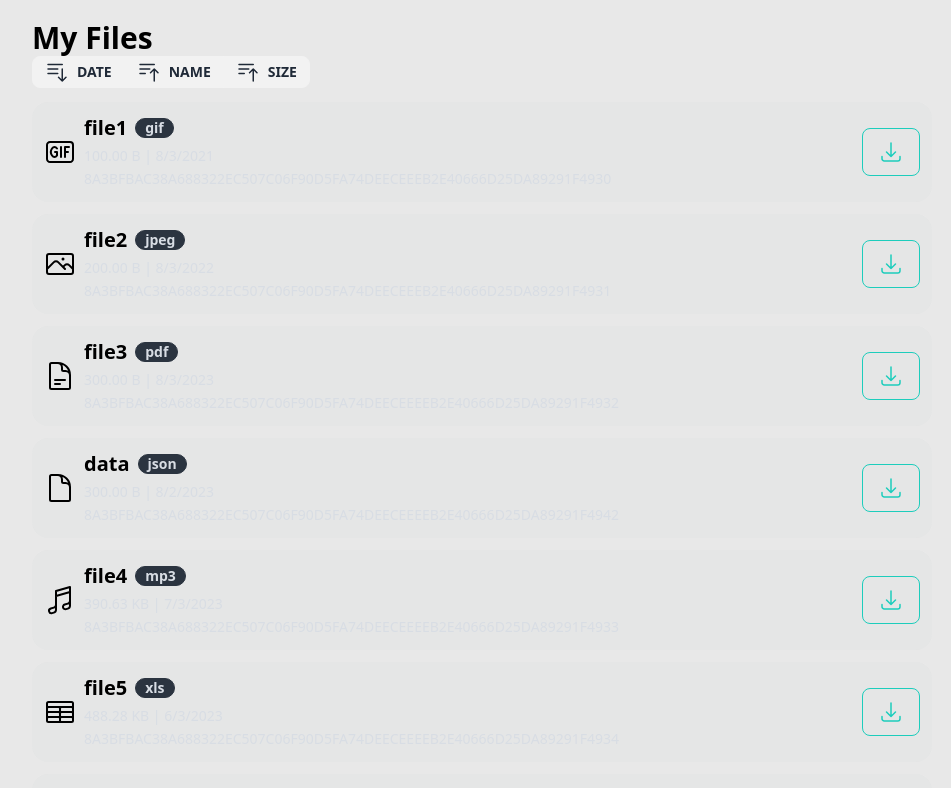
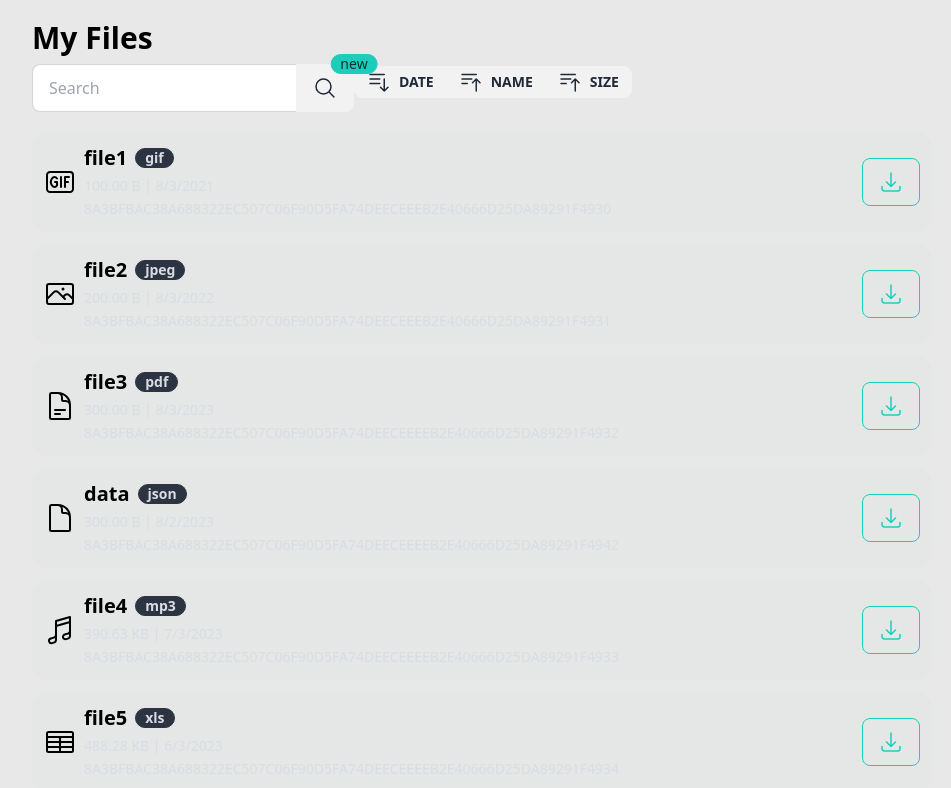
Before and after one commit to alefmanvladimir/BigFiles, a React (Vite) app in the folder ton-drive-frontend/: page / in a window 1280 px wide. Shown: the top 788 px of the page, without its empty margins (158-1109 px from the left). Built offline with nearby package versions, Linux system fonts and the light colour scheme; what @tonconnect/ui-react would draw is missing.

Commit message:
Search box template

```diff
--- /dev/null
+++ b/ton-drive-frontend/src/features/file/ui/FilesSearchBox.tsx
@@ -0,0 +1,24 @@
+export interface FilesSearchBoxProps {
+  className?: string
+}
+
+export default function FilesSearchBox({ className = '' }: FilesSearchBoxProps) {
+  return (
+    <form className={`join ${className}`}>
+      <div>
+        <div>
+          <input className="input input-bordered join-item" placeholder="Search"/>
+        </div>
+      </div>
+      <div className="indicator">
+        <span className="indicator-item badge badge-accent">new</span>
+        <button className="btn join-item">
+          {/* magnifying-glass */}
+          <svg xmlns="http://www.w3.org/2000/svg" fill="none" viewBox="0 0 24 24" strokeWidth={1.5} stroke="currentColor" className="w-6 h-6">
+            <path strokeLinecap="round" strokeLinejoin="round" d="M21 21l-5.197-5.197m0 0A7.5 7.5 0 105.196 5.196a7.5 7.5 0 0010.607 10.607z" />
+          </svg>
+        </button>
+      </div>
+    </form>
+  )
+}
--- a/ton-drive-frontend/src/pages/FilesListPage.tsx
+++ b/ton-drive-frontend/src/pages/FilesListPage.tsx
@@ -1,10 +1,10 @@
-import SortableFilesListWithActions from "../widgets/SortableFilesListWithActions"
+import FilesNavigation from "../widgets/FilesNavigation"
 
 export default function FilesListPage() {
   return (
     <>
       <h1 className="font-bold text-3xl">My Files</h1>
-      <SortableFilesListWithActions />
+      <FilesNavigation />
     </>
   )
 }
--- a/ton-drive-frontend/src/widgets/SortableFilesListWithActions.tsx
+++ b/ton-drive-frontend/src/widgets/FilesNavigation.tsx
@@ -2,9 +2,10 @@ import { useState, useEffect } from "react";
 
 import FilesListWithActions from "../features/file/ui/FilesListWithActions";
 import FilesSortControls from "../features/file/ui/FilesSortControls";
+import FilesSearchBox from "../features/file/ui/FilesSearchBox";
 import { useUserFiles } from "./hooks/useUserFile";
 
-export default function SortableFilesListWithActions() {
+export default function FilesNavigation() {
   const files = useUserFiles()
   const [sortedFiles, setSortedFiles] = useState(files)
   useEffect(() => {
@@ -12,7 +13,8 @@ export default function SortableFilesListWithActions() {
   }, [files])
   return (
     <>
-      <FilesSortControls files={files} onSort={(sortedFiles) => setSortedFiles(sortedFiles)} />
+      <FilesSearchBox className="my-2" />
+      <FilesSortControls className="my-2" files={files} onSort={(sortedFiles) => setSortedFiles(sortedFiles)} />
       <FilesListWithActions files={sortedFiles} />
     </>
   )
```
